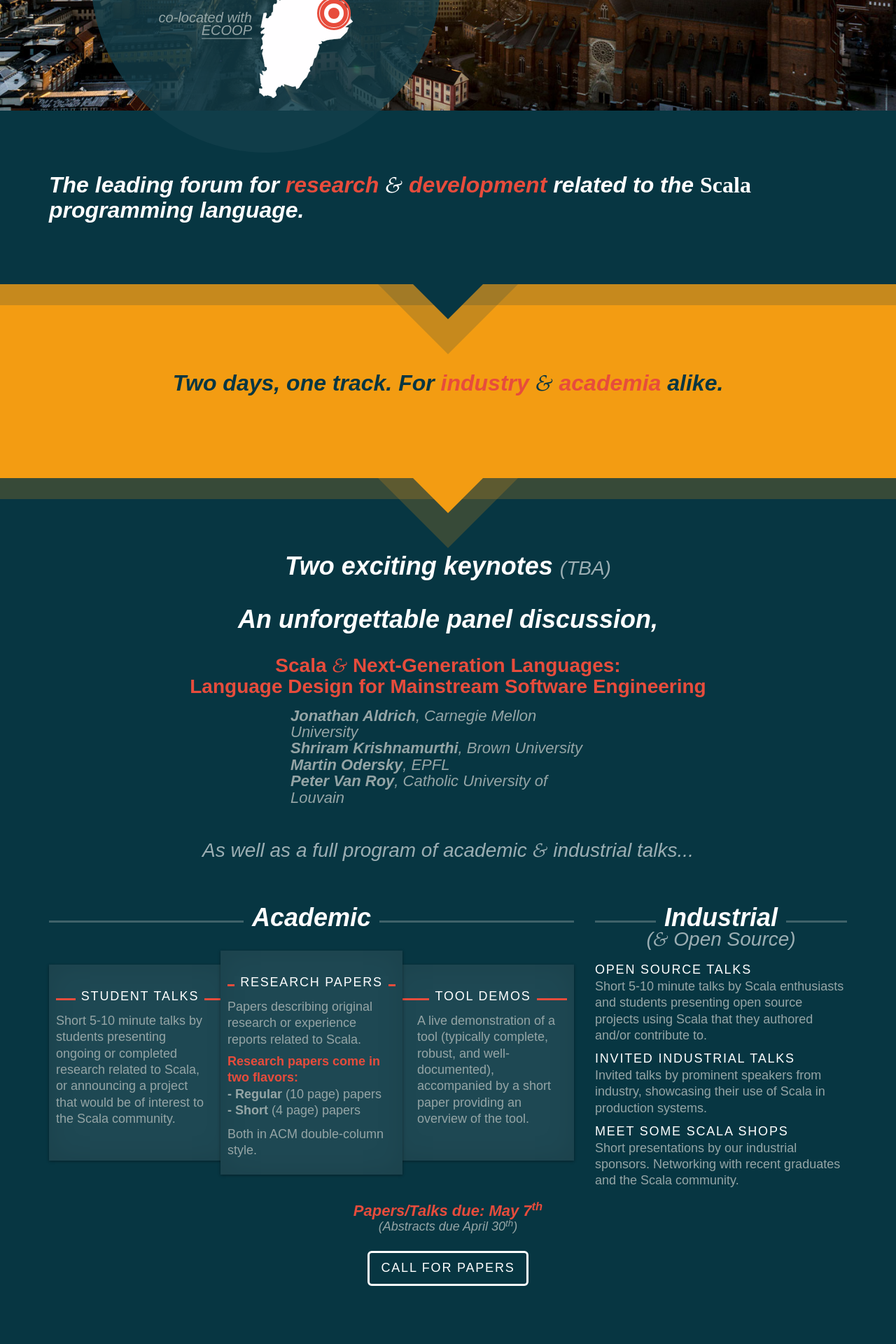
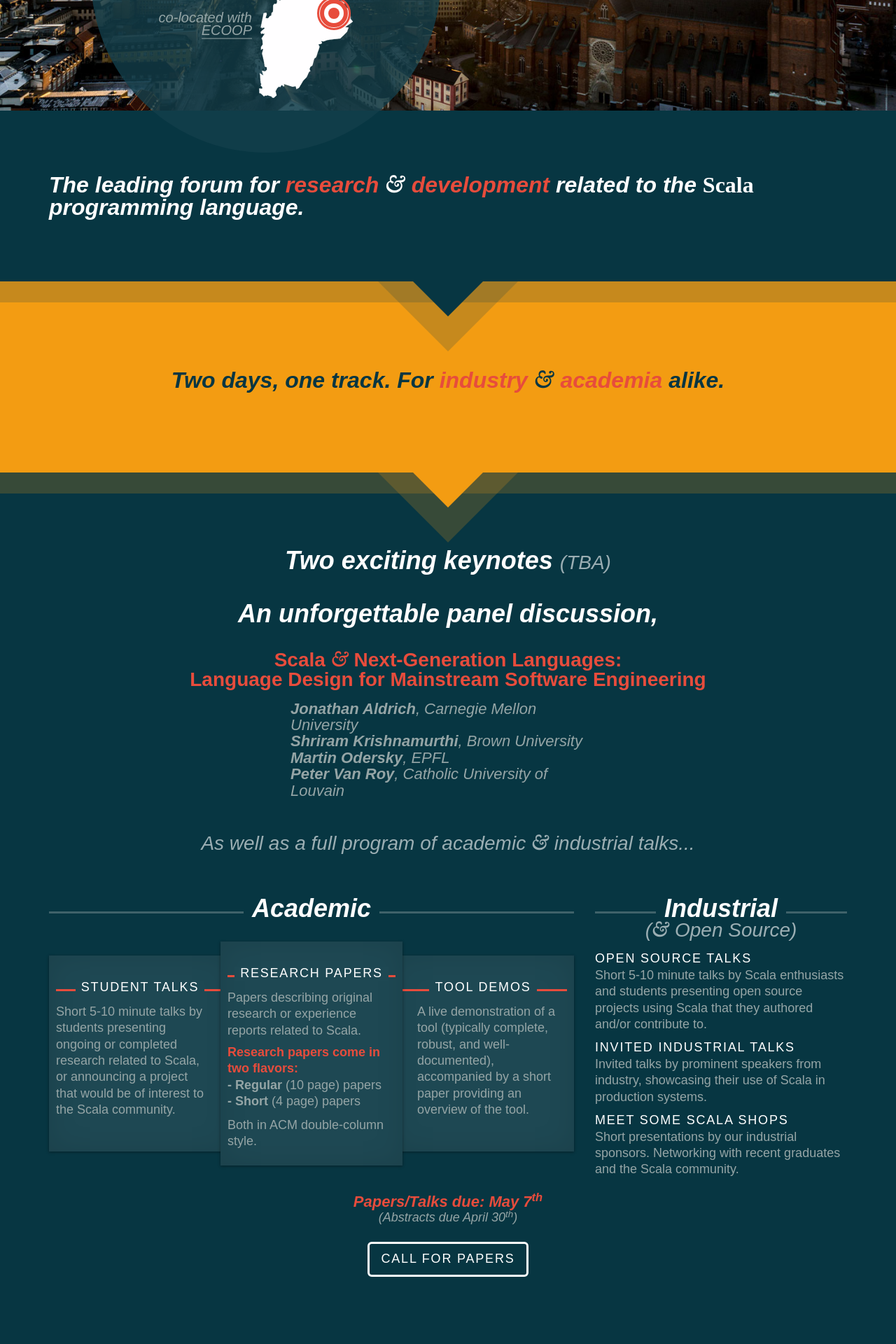
Before and after one commit to heathermiller/wwwscala14, a Jekyll site: the page built from index.md, in a window 1280 px wide. Shown: the part 342-2262 px from the top of the page at 70% size. Built offline with Jekyll 4.4.1, drawn with Linux system fonts in a browser that asks for light colours.

Commit message:
Adding Baskerville Libre font so ampersand appears in mobile browsers

```diff
--- a/resources/css/main.css
+++ b/resources/css/main.css
@@ -290,7 +290,7 @@ ul > li > strong {
 }
 
 .amp {
-  font-family: Baskerville, 'Goudy Old Style', Palatino, 'Book Antiqua', serif;
+  font-family: Baskerville, "BaskervilleLibre", 'Goudy Old Style', Palatino, 'Book Antiqua', serif;
   font-style: italic;
   font-weight: normal;
 }
@@ -910,3 +910,10 @@ a.btn-outline {
 .copyright a:link, .copyright a:visited {
   border: none;
 }
+
+@font-face {
+    font-family: 'BaskervilleLibre';
+    src: url("{{ site.baseurl }}/resources/glyphs/LibreBaskerville-Italic.otf") format("opentype");
+    font-weight: normal;
+    font-style: italic;
+}
```
Also changed, not shown: resources/glyphs/LibreBaskerville-Italic.otf (added), 1 other file.
